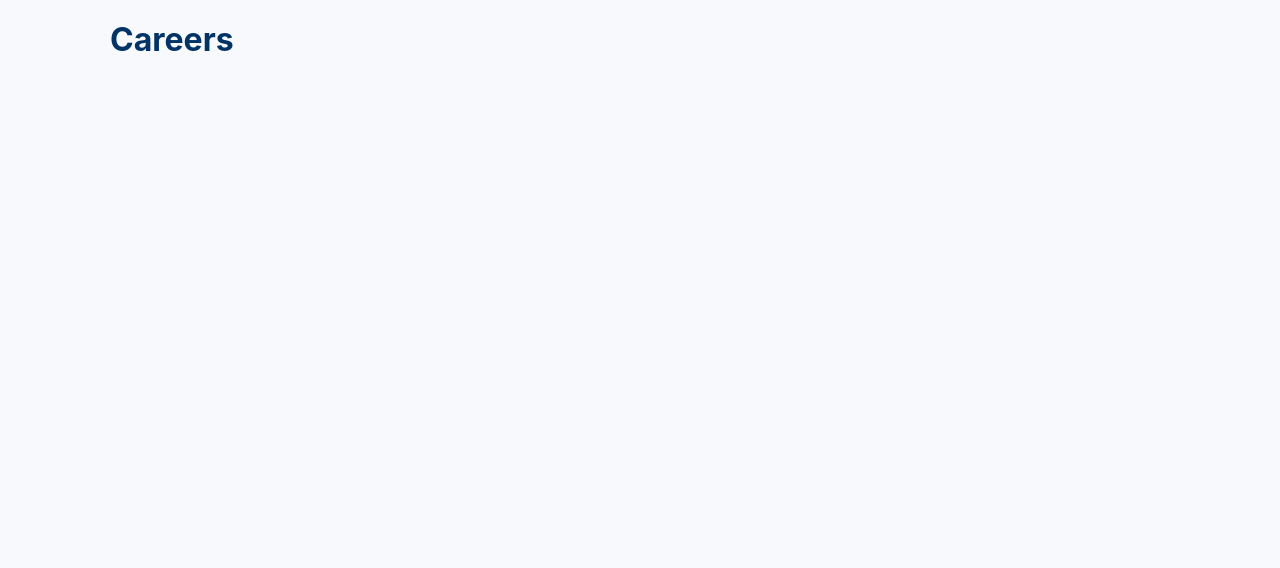
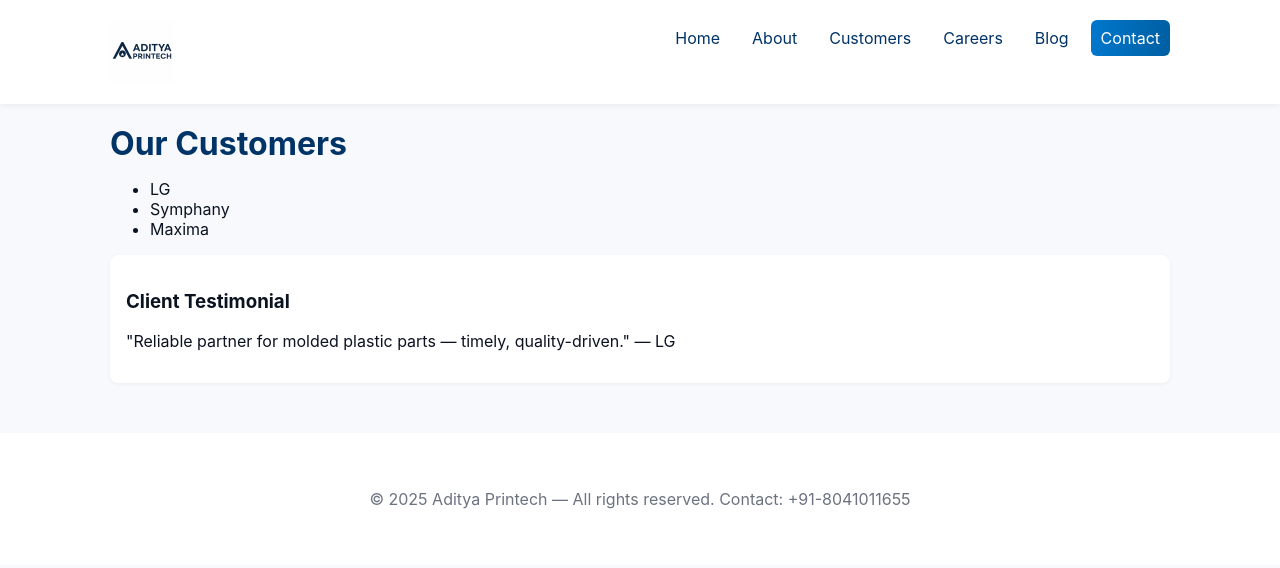
Before and after one commit to shivsaanservices/adityaprintech, a website: page careers.html in a window 1280 px wide. Drawn offline with Linux system fonts and the light colour scheme.

Commit message:
Update careers.html

```diff
--- a/careers.html
+++ b/careers.html
@@ -1 +1,44 @@
-<!doctype html><html><head><title>Careers</title><link rel='stylesheet' href='/styles.css'></head><body><main class='container'><h1>Careers</h1></main></body></html>
+<html lang="en">
+<head>
+  <meta charset="utf-8" />
+  <meta name="viewport" content="width=device-width,initial-scale=1" />
+  <title>Aditya Printech</title>
+  <link rel="stylesheet" href="/styles.css">
+</head>
+<body>
+  <header class="site-header">
+    <div class="container">
+      <img src="/assets/logo.png" alt="Aditya Printech" class="logo"/>
+      <nav class="main-nav">
+        <a href="/index.html">Home</a>
+        <a href="/about.html">About</a>
+        <a href="/customers.html">Customers</a>
+        <a href="/careers.html">Careers</a>
+        <a href="/blog.html">Blog</a>
+        <a href="/contact.html" class="cta">Contact</a>
+      </nav>
+    </div>
+  </header>
+
+<main class="container">
+<h1>Our Customers</h1>
+<ul class="customers-list">
+<li>LG</li>
+<li>Symphany</li>
+<li>Maxima</li>
+</ul>
+<section class="testimonial card">
+<h3>Client Testimonial</h3>
+<p>"Reliable partner for molded plastic parts — timely, quality-driven." — LG</p>
+</section>
+</main>
+
+  <footer class="site-footer">
+    <div class="container">
+      <p>© 2025 Aditya Printech — All rights reserved. Contact: +91-8041011655</p>
+    </div>
+  </footer>
+
+  <script src="/script.js"></script>
+</body>
+</html>
```
